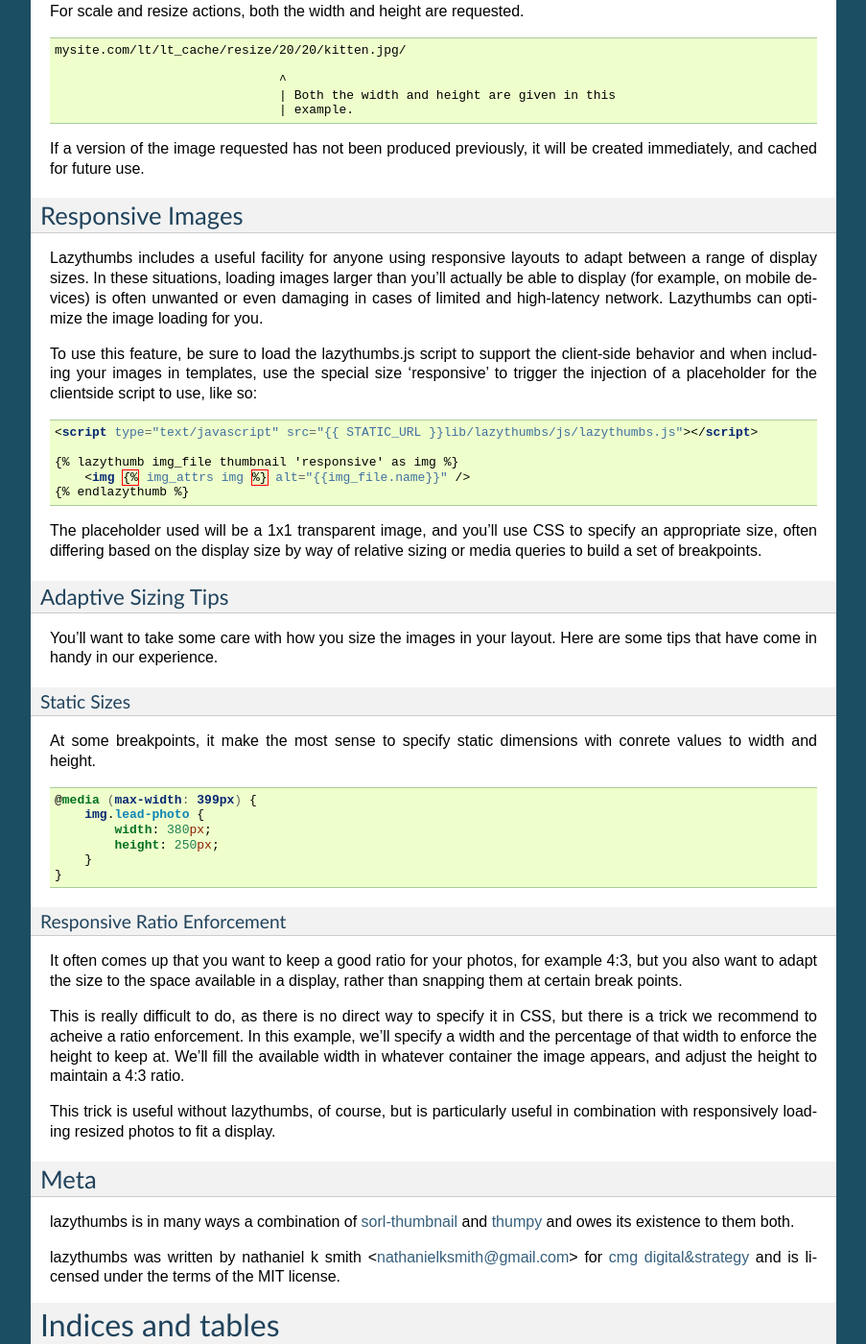
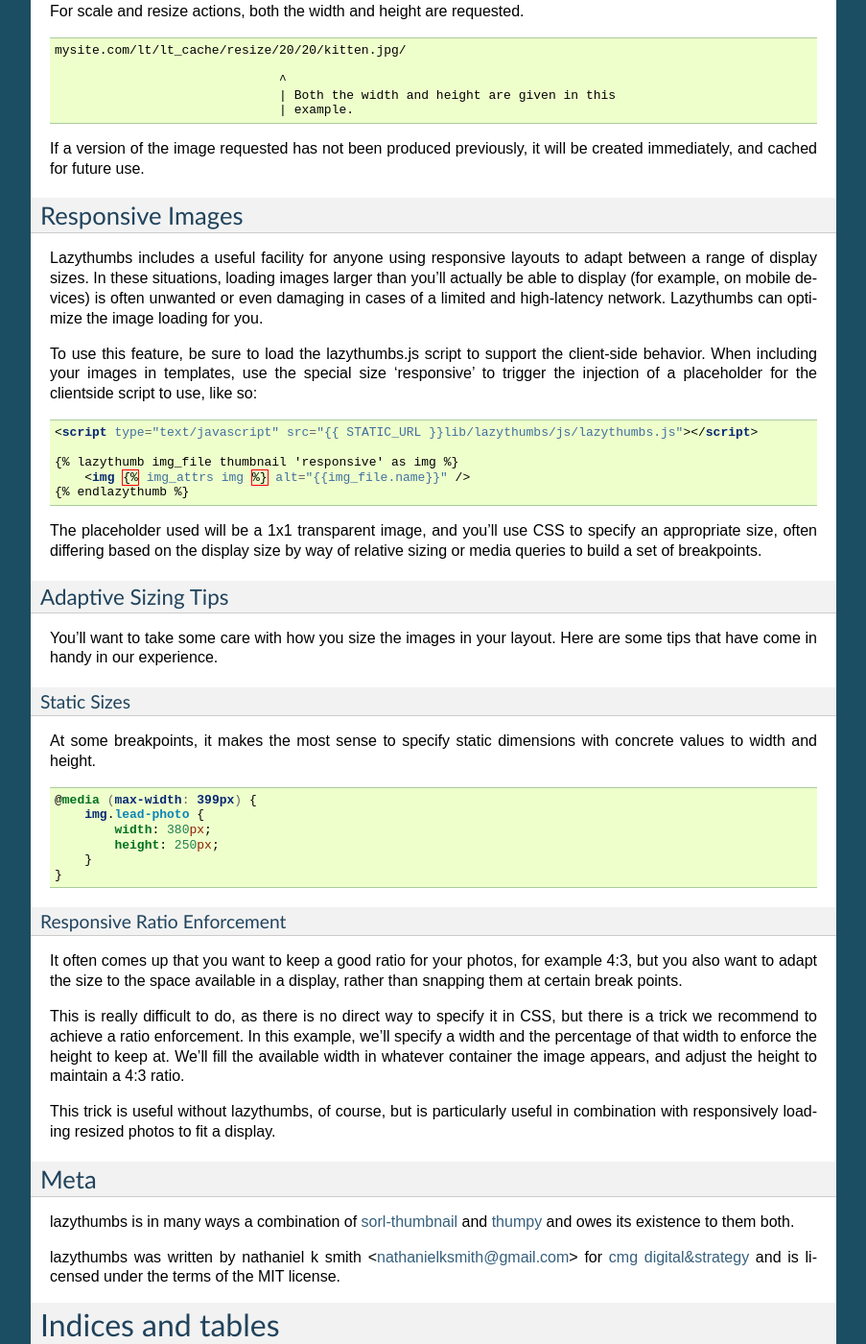
Before and after one commit to shaunduncan/lazythumbs, a Sphinx documentation site: the page built from docs/index.rst, in a window 1280 px wide and 1400 px high, scrolled down 2004 px. Shown: the whole window at 96% size, without its empty margins (198-1101 px from the left). Built offline with Sphinx 7.4.7, drawn with Linux system fonts in a browser that asks for light colours.

Commit message:
[DOC-106] Fixing small spelling typos found by codereview

```diff
--- a/docs/index.rst
+++ b/docs/index.rst
@@ -145,10 +145,10 @@ Responsive Images
 Lazythumbs includes a useful facility for anyone using responsive layouts to adapt between
 a range of display sizes. In these situations, loading images larger than you'll actually be
 able to display (for example, on mobile devices) is often unwanted or even damaging in cases of
-limited and high-latency network. Lazythumbs can optimize the image loading for you.
+a limited and high-latency network. Lazythumbs can optimize the image loading for you.
 
-To use this feature, be sure to load the lazythumbs.js script to support the client-side behavior
-and when including your images in templates, use the special size 'responsive' to trigger the
+To use this feature, be sure to load the lazythumbs.js script to support the client-side behavior.
+When including your images in templates, use the special size 'responsive' to trigger the
 injection of a placeholder for the clientside script to use, like so:
 
 .. code-block:: html
@@ -172,7 +172,7 @@ have come in handy in our experience.
 Static Sizes
 ''''''''''''
 
-At some breakpoints, it make the most sense to specify static dimensions with conrete values to width
+At some breakpoints, it makes the most sense to specify static dimensions with concrete values to width
 and height.
 
 .. code-block:: css
@@ -192,7 +192,7 @@ want to adapt the size to the space available in a display, rather than snapping
 points.
 
 This is really difficult to do, as there is no direct way to specify it in CSS, but there is a trick we
-recommend to acheive a ratio enforcement. In this example, we'll specify a width and the percentage of
+recommend to achieve a ratio enforcement. In this example, we'll specify a width and the percentage of
 that width to enforce the height to keep at. We'll fill the available width in whatever container the
 image appears, and adjust the height to maintain a 4:3 ratio.
 
```
